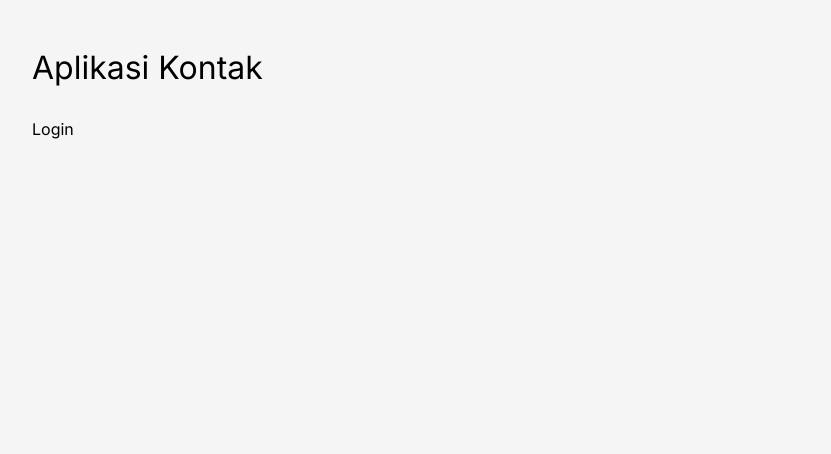
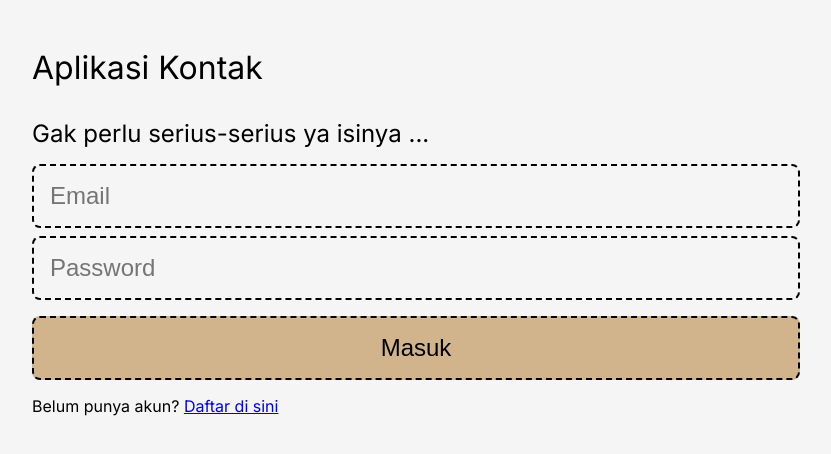
Before and after one commit to hikio-17/contacts-app, a React (Create React App) app: page /add in a window 1280 px wide. Shown: the top 454 px of the page, without its empty margins (224-1055 px from the left). Built offline with nearby package versions, Linux system fonts and the light colour scheme.

Commit message:
create login page

```diff
--- a/src/components/ContactApp.jsx
+++ b/src/components/ContactApp.jsx
@@ -5,6 +5,7 @@ import HomePage from '../pages/HomePage';
 import AddPage from '../pages/AddPage';
 import RegisterPage from '../pages/RegisterPage';
 import LoginPage from '../pages/LoginPage';
+import { getUserLogged, putAccessToken } from '../utils/api';
 
 class ContactApp extends React.Component {
   constructor(props) {
@@ -13,6 +14,18 @@ class ContactApp extends React.Component {
     this.state = {
       authedUser: null
     }
+
+    this.onLoginSuccess = this.onLoginSuccess.bind(this);
+  }
+
+  async onLoginSuccess({ accessToken }) {
+    putAccessToken(accessToken);
+    const { data } = await getUserLogged();
+    this.setState(() => {
+      return {
+        authedUser: data
+      }
+    })
   }
 
   render() {
@@ -25,7 +38,7 @@ class ContactApp extends React.Component {
 
           <main>
             <Routes>
-              <Route path="*" element={<LoginPage />} />
+              <Route path="*" element={<LoginPage loginSuccess={this.onLoginSuccess}/>} />
               <Route path="/register" element={<RegisterPage />} />
             </Routes>
           </main>
--- /dev/null
+++ b/src/components/LoginInput.jsx
@@ -0,0 +1,60 @@
+import React from 'react';
+import PropTypes from 'prop-types';
+
+class LoginInput extends React.Component {
+   constructor(props) {
+      super(props);
+
+      this.state = {
+         email: '',
+         password: '',
+      }
+
+      this.onEmailChangeHandler = this.onEmailChangeHandler.bind(this);
+      this.onPasswordChangeHandler = this.onPasswordChangeHandler.bind(this);
+      this.onSubmitHandler = this.onSubmitHandler.bind(this);
+   }
+
+   onEmailChangeHandler(event) {
+      this.setState(() => {
+         return {
+            email: event.target.value,
+         }
+      })
+   }
+
+   onPasswordChangeHandler(event) {
+      this.setState(() => {
+         return {
+            password: event.target.value,
+         }
+      })
+   }
+
+   onSubmitHandler(event) {
+      event.preventDefault();
+
+      this.props.login({
+         email: this.state.email,
+         password: this.state.password
+      })
+   }
+
+   render() {
+      return (
+         <form onSubmit={this.onSubmitHandler} className='login-input'>
+            <input type='email' placeholder='Email' value={this.state.email} onChange={this.onEmailChangeHandler} />
+            <input type='password' placeholder='Password' value={this.state.password} onChange={this.onPasswordChangeHandler} />
+            <button>Masuk</button>
+         </form>
+      )
+   }
+}
+
+LoginInput.propTypes = {
+   login: PropTypes.func.isRequired
+}
+
+
+
+export default LoginInput;
--- a/src/pages/LoginPage.jsx
+++ b/src/pages/LoginPage.jsx
@@ -1,9 +1,29 @@
-import React from 'react'
+import React from "react";
+import LoginInput from "../components/LoginInput";
+import { login } from "../utils/api";
+import { Link } from "react-router-dom";
+import PropTypes from 'prop-types';
 
-const LoginPage = () => {
+function LoginPage({ loginSuccess }) {
+  async function onLoginHandler({ email, password}) {
+    const { error, data } = await login({ email, password });
+
+    if (!error) {
+      loginSuccess(data);
+    }
+  }
+
   return (
-    <div>Login</div>
+    <section className="login-page">
+      <h2>Gak perlu serius-serius ya isinya ...</h2>
+      <LoginInput login={onLoginHandler} />
+      <p>Belum punya akun? <Link to='/register'>Daftar di sini</Link></p>
+    </section>
   )
 }
 
-export default LoginPage
+LoginPage.propTypes = {
+  loginSuccess: PropTypes.func.isRequired,
+}
+
+export default LoginPage;
--- a/src/utils/api.js
+++ b/src/utils/api.js
@@ -64,7 +64,7 @@ async function register({ name, email, password }) {
 }
 
 async function getUserLogged() {
-  const response = await fetch(`${BASE_URL}/users/me`);
+  const response = await fetchWithToken(`${BASE_URL}/users/me`);
   const responseJson = await response.json();
 
   if (responseJson.status !== 'success') {
```
